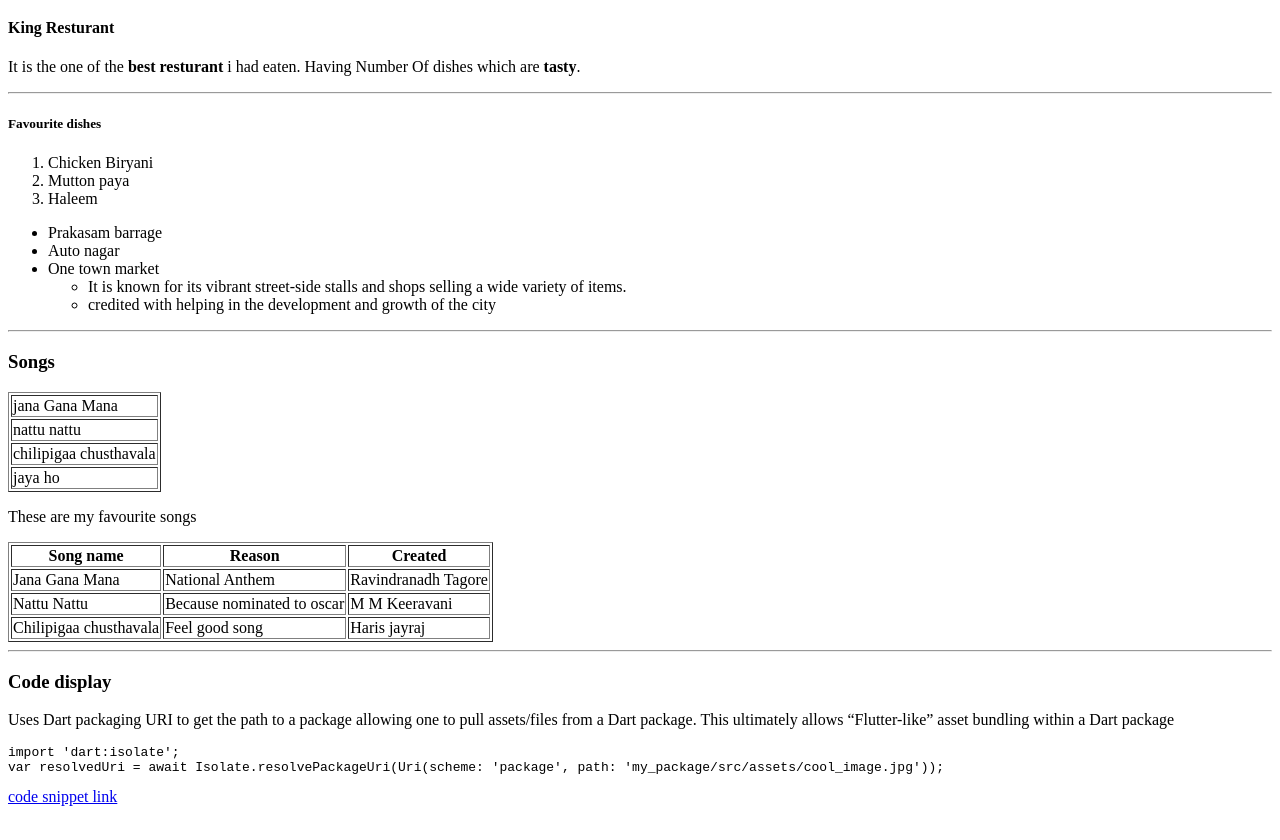
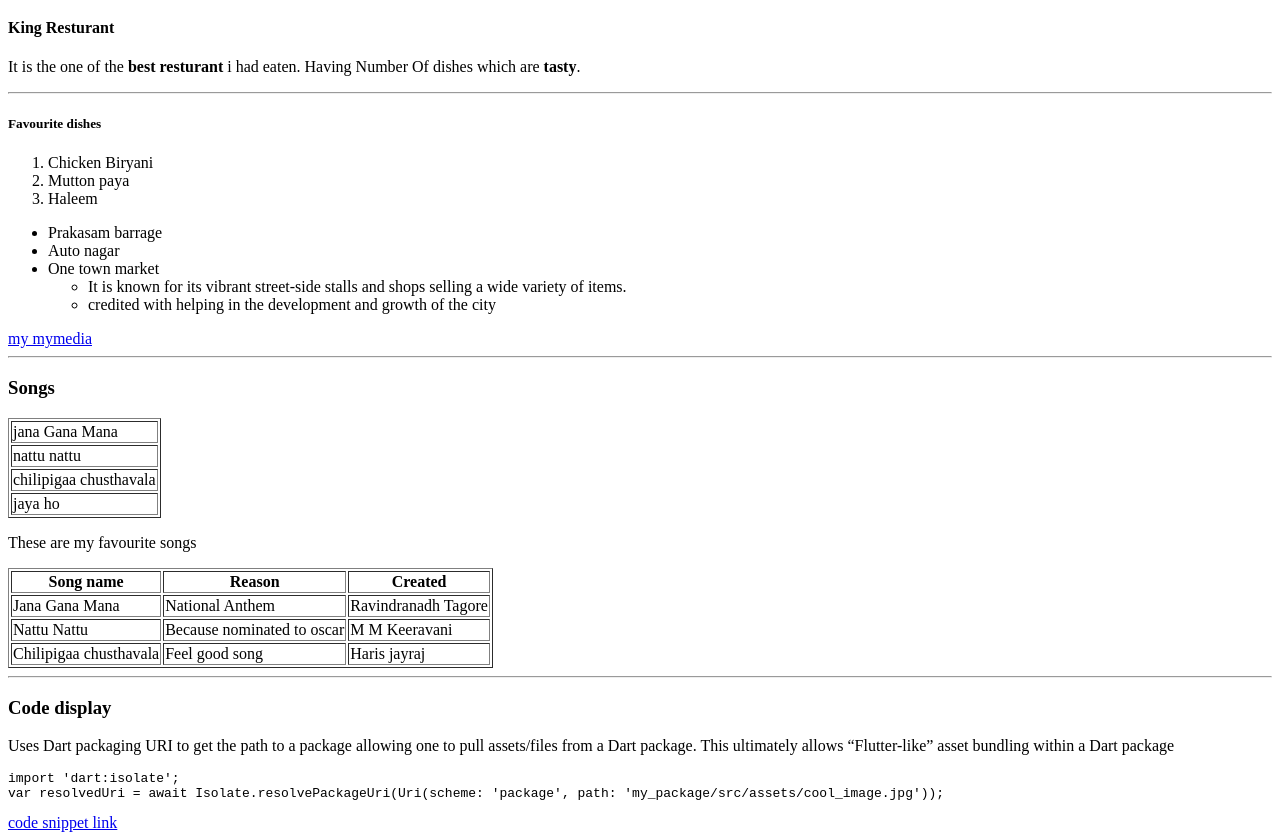
Before and after one commit to 44-563-Web-Apps-S24/44563-webapps-s24-assignment3-Prabhu225, a plain HTML site: page index.html in a window 1280 px wide. Shown: the part 87-927 px from the top of the page. Before the commit the page ends 901 px from the top, so only its background shows below. Drawn offline with Linux system fonts and the light colour scheme.

Commit message:
add link

```diff
--- a/index.html
+++ b/index.html
@@ -26,7 +26,7 @@
    </ul>
    </li>
 </ul>
-<a href="mymedia.html"></a>
+<a href="mymedia.html">my mymedia</a>
 <hr>
 <h3>Songs</h3>
 <table border="1px solid black">
```
